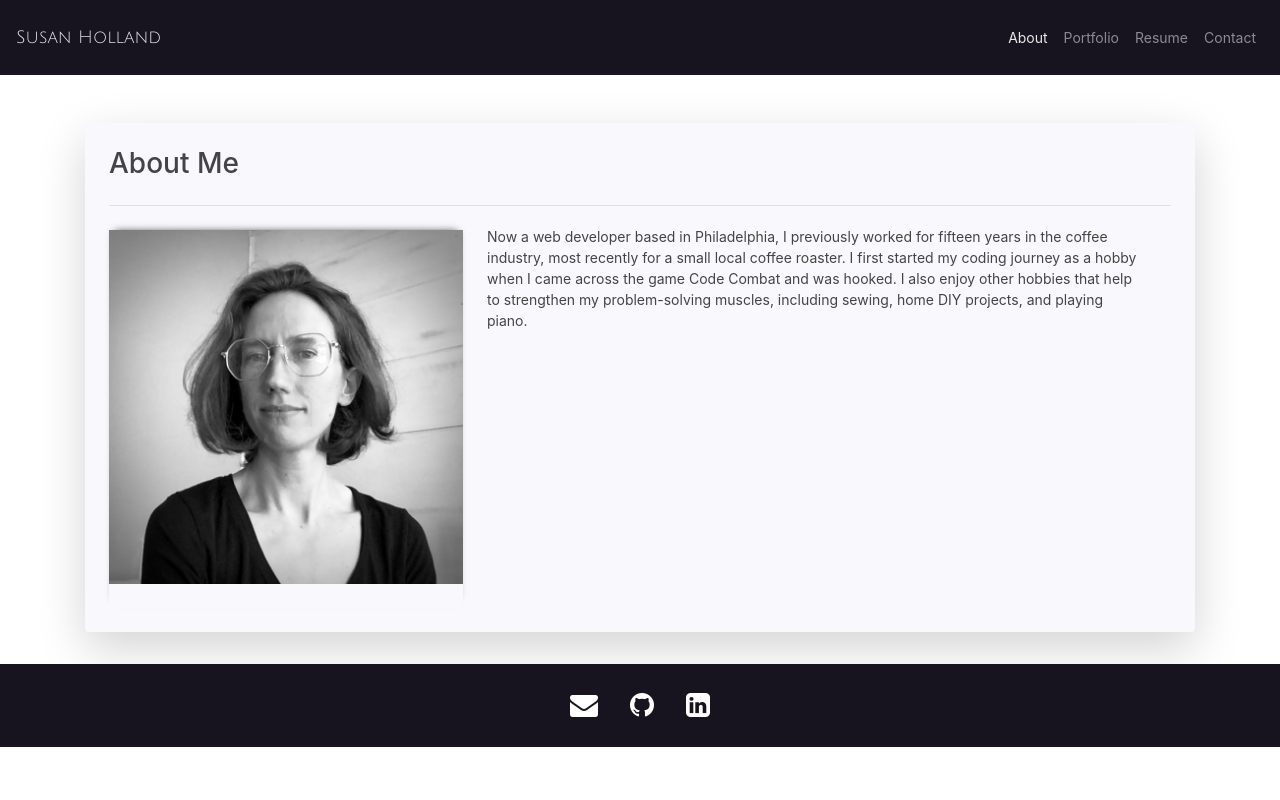
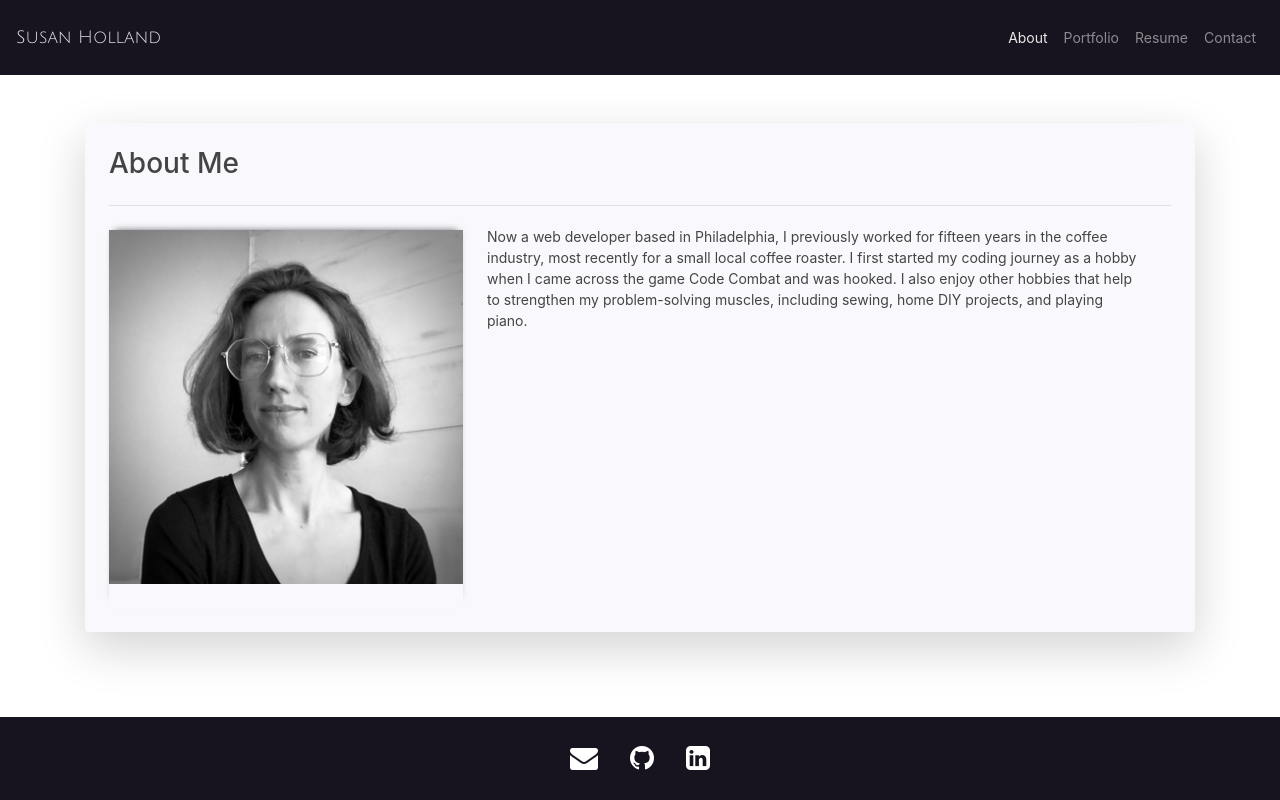
Before and after one commit to SEGH/SEGHPortfolio, a React (Create React App) app: page / in a window 1280 px wide. Built offline with nearby package versions, Linux system fonts and the light colour scheme; a web font is replaced by a local one.

Commit message:
Added css to html, body, and root to make page sit properly in window

```diff
--- a/src/assets/style.css
+++ b/src/assets/style.css
@@ -1,3 +1,21 @@
+html, body {
+    height: 100%;
+}
+
+body {
+    display: flex;
+    min-height: 100vh;
+    flex-direction: column;
+    margin: 0;
+    padding: 0;
+}
+
+#root {
+    min-height: 100vh;
+    display: flex;
+    flex-direction: column;
+}
+
 .navbar-brand {
     font-family: 'Julius Sans One', sans-serif;
     font-size: 30px;
@@ -11,3 +29,9 @@
 .card-img {
     box-shadow: 0 -4px 8px -6px #17141F;
 }
+
+#footer {
+    bottom: 0;
+    width: 100%;
+    margin-top: auto;
+}
```
